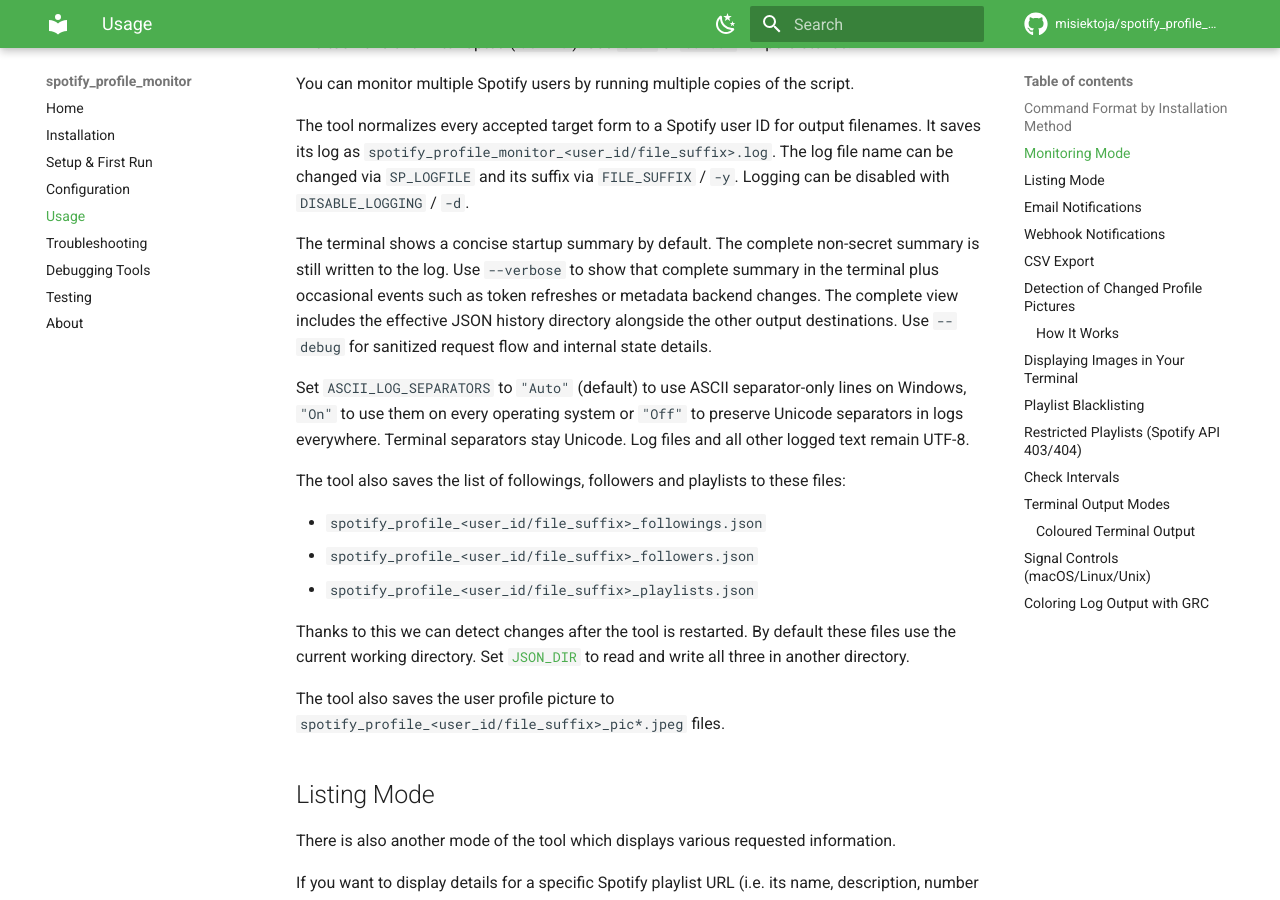
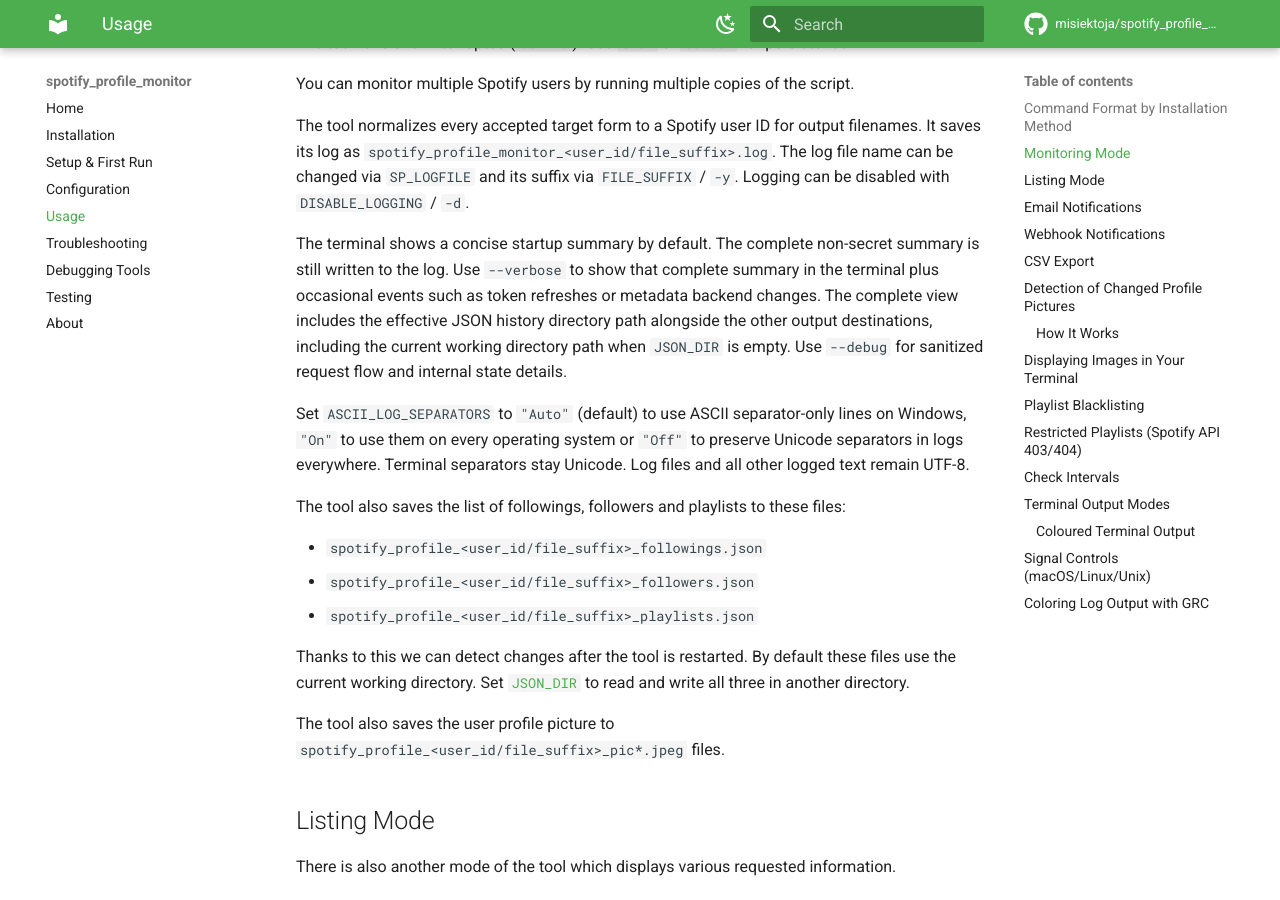
Before and after one commit to misiektoja/spotify_profile_monitor, an MkDocs documentation site: the page built from docs/usage.md, in a window 1280 px wide and 900 px high, scrolled down 2299 px. Built offline with MkDocs 1.6.1 and Material for MkDocs 9.7.7, drawn with Linux system fonts in a browser that asks for light colours; comment, search, counter and statistics services are not loaded.

Commit message:
docs(usage): clarify the default JSON directory path

```diff
--- a/docs/usage.md
+++ b/docs/usage.md
@@ -103,7 +103,7 @@
 
 The tool normalizes every accepted target form to a Spotify user ID for output filenames. It saves its log as `spotify_profile_monitor_<user_id/file_suffix>.log`. The log file name can be changed via `SP_LOGFILE` and its suffix via `FILE_SUFFIX` / `-y`. Logging can be disabled with `DISABLE_LOGGING` / `-d`.
 
-The terminal shows a concise startup summary by default. The complete non-secret summary is still written to the log. Use `--verbose` to show that complete summary in the terminal plus occasional events such as token refreshes or metadata backend changes. The complete view includes the effective JSON history directory alongside the other output destinations. Use `--debug` for sanitized request flow and internal state details.
+The terminal shows a concise startup summary by default. The complete non-secret summary is still written to the log. Use `--verbose` to show that complete summary in the terminal plus occasional events such as token refreshes or metadata backend changes. The complete view includes the effective JSON history directory path alongside the other output destinations, including the current working directory path when `JSON_DIR` is empty. Use `--debug` for sanitized request flow and internal state details.
 
 Set `ASCII_LOG_SEPARATORS` to `"Auto"` (default) to use ASCII separator-only lines on Windows, `"On"` to use them on every operating system or `"Off"` to preserve Unicode separators in logs everywhere. Terminal separators stay Unicode. Log files and all other logged text remain UTF-8.
 
```
